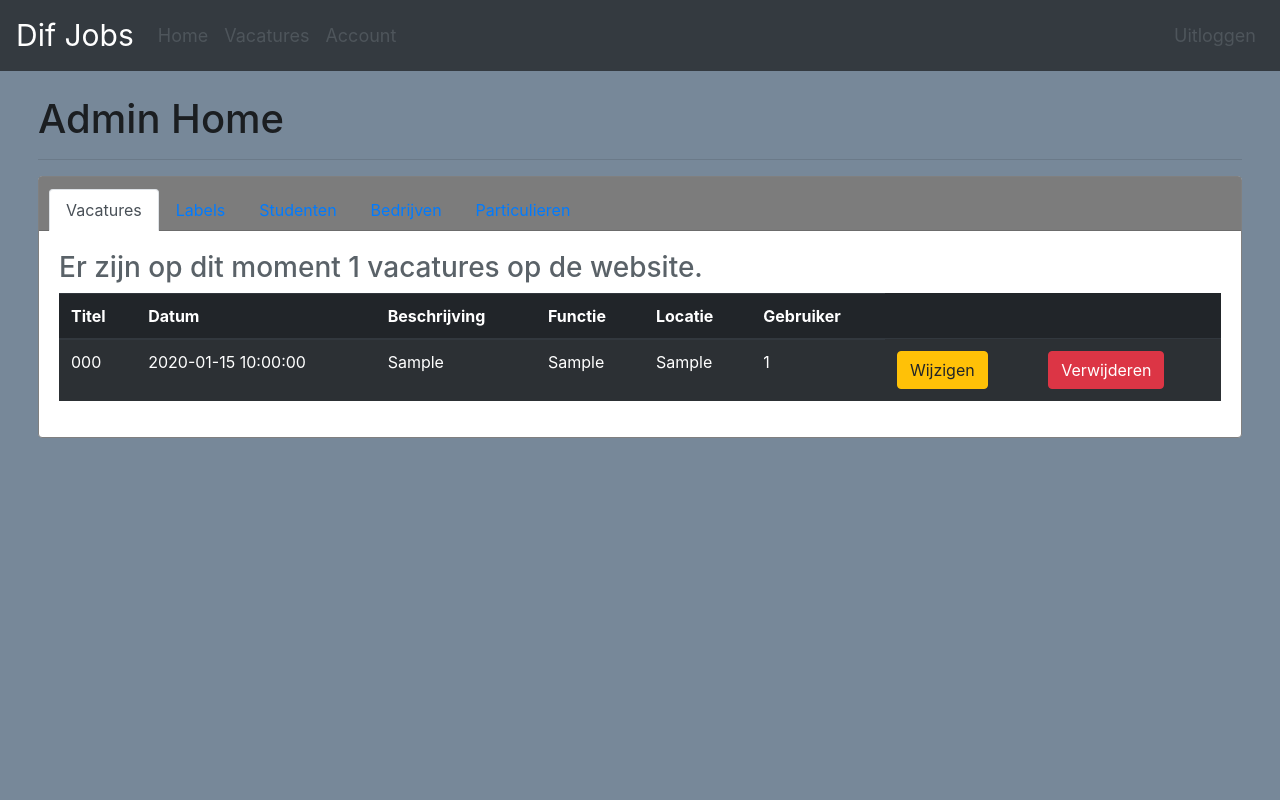
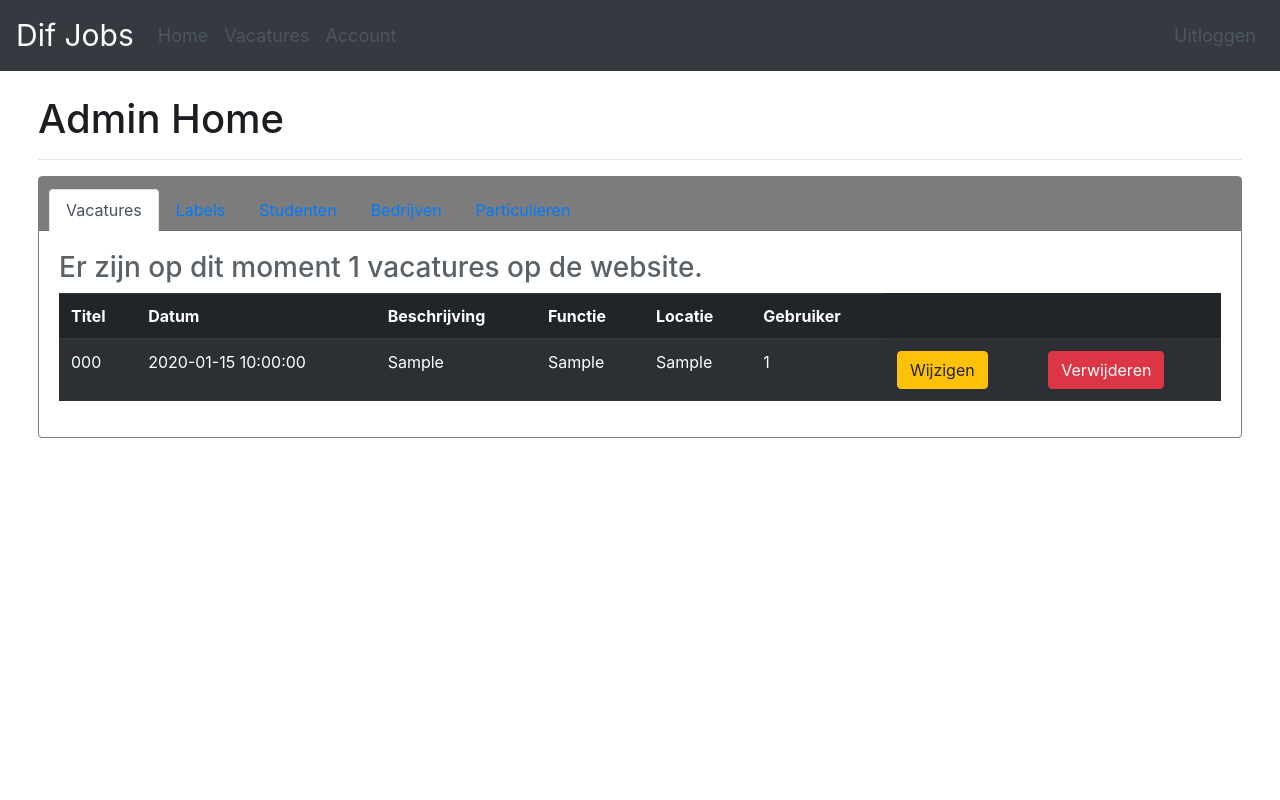
Before and after one commit to Mrzicokiller/DIFjobs, a PHP site: page /pages/admin_home.php in a window 1280 px wide. Run offline with PHP 8.4, Linux system fonts and the light colour scheme; the visitor is signed in with stand-in values (Sample User, id 1); tables that the repository leaves empty hold one stand-in row (values such as "Sample post"); data that the repository does not hold is empty.

Commit message:
background terug gezet en tekst aangepast

```diff
--- a/css/home_style.css
+++ b/css/home_style.css
@@ -1,6 +1,3 @@
-body{
-    background-color: lightslategray;
-}
 body, h1, h2{
     color: #1b1e21;
 }
--- a/pages/admin_home.php
+++ b/pages/admin_home.php
@@ -106,7 +106,7 @@ include('../template/admin_vacature_wijzigen.php');
                             <form class="form-control" onsubmit="uploadLabel();">
                                 <label for="trefwoord">Trefwoord</label>
                                 <input id="trefwoord" type="text" name="trefwoord">
-                                <button type="submit" class="btn btn-primary">Uploaden</button>
+                                <button type="submit" class="btn btn-primary">Aanmaken</button>
                             </form>
 
                             <table class="table table-striped table-dark" id="labelTable">
```
